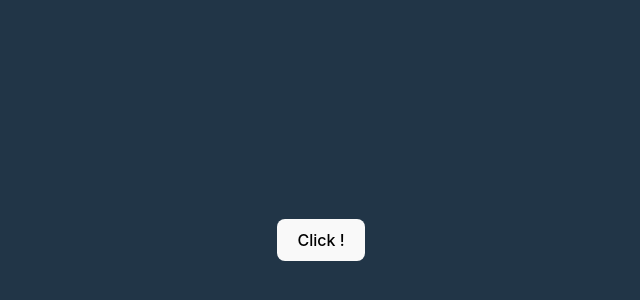
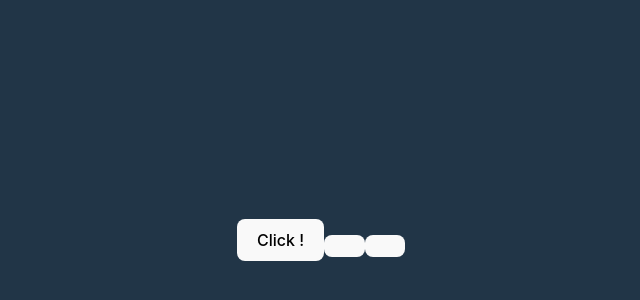
Before and after one commit to code-dev-pro/-Pidu-JCH-MLE, a React (Vite) app: page / in a window 1280 px wide. Shown: the part 160-460 px from the top of the page, without its empty margins (319-959 px from the left). Built offline with nearby package versions, Linux system fonts and the light colour scheme.

Commit message:
feat: ajout d'un nouveau bouton interactif (#7)

```diff
--- a/src/App.tsx
+++ b/src/App.tsx
@@ -1,10 +1,12 @@
 import './App.css'
 import MyButton from './components/Mybutton'
+import NewButton from './components/Newbutton'
 
 function App() {
   return (
     <>
       <MyButton />
+      <NewButton />
     </>
   )
 }
--- /dev/null
+++ b/src/components/Newbutton.tsx
@@ -0,0 +1,19 @@
+import { useState } from 'react'
+
+function Square() {
+  const [value, setValue] = useState(null)
+
+  function handleClick() {
+    setValue('X')
+  }
+  return <button onClick={handleClick}> {value} </button>
+}
+
+export default function NewButton() {
+  return (
+    <>
+      <Square />
+      <Square />
+    </>
+  )
+}
```
